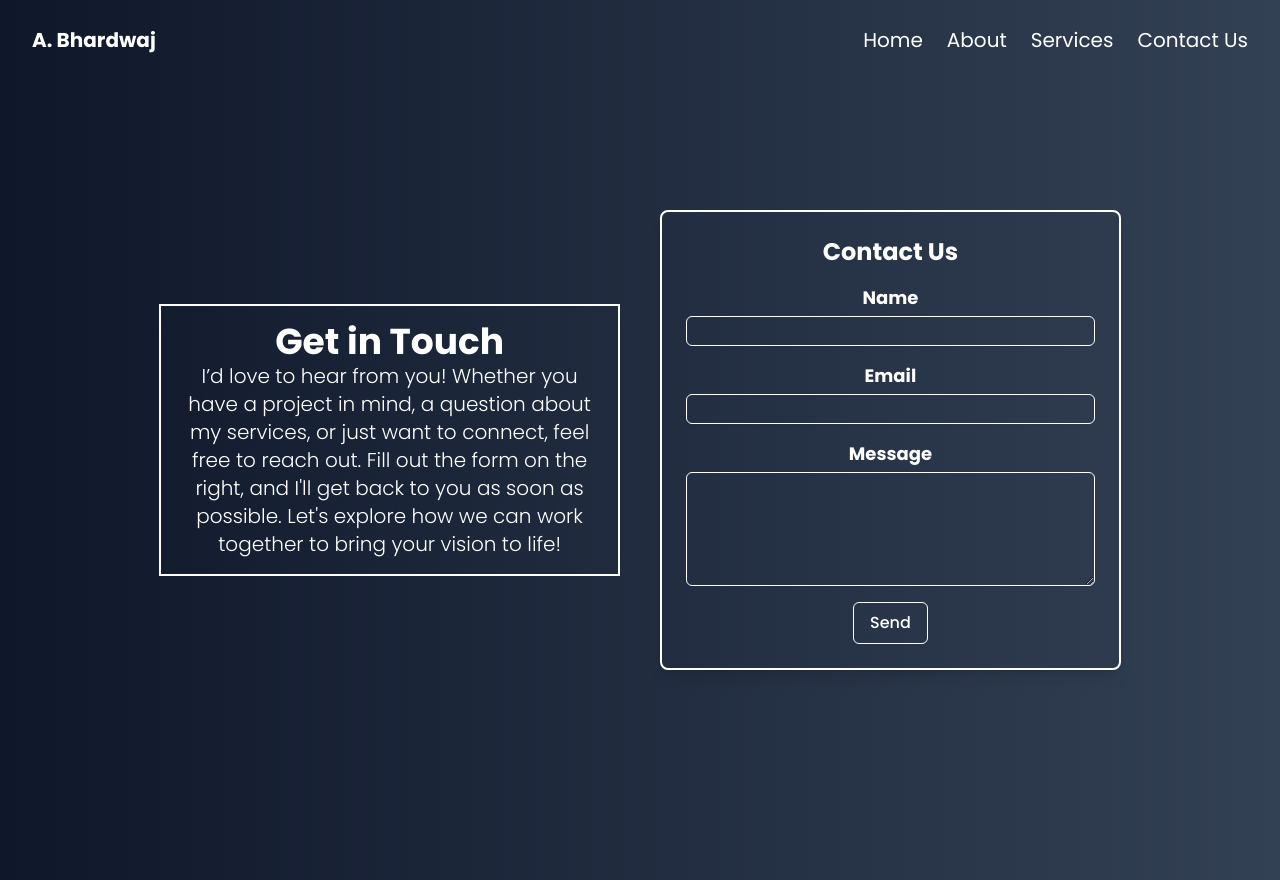
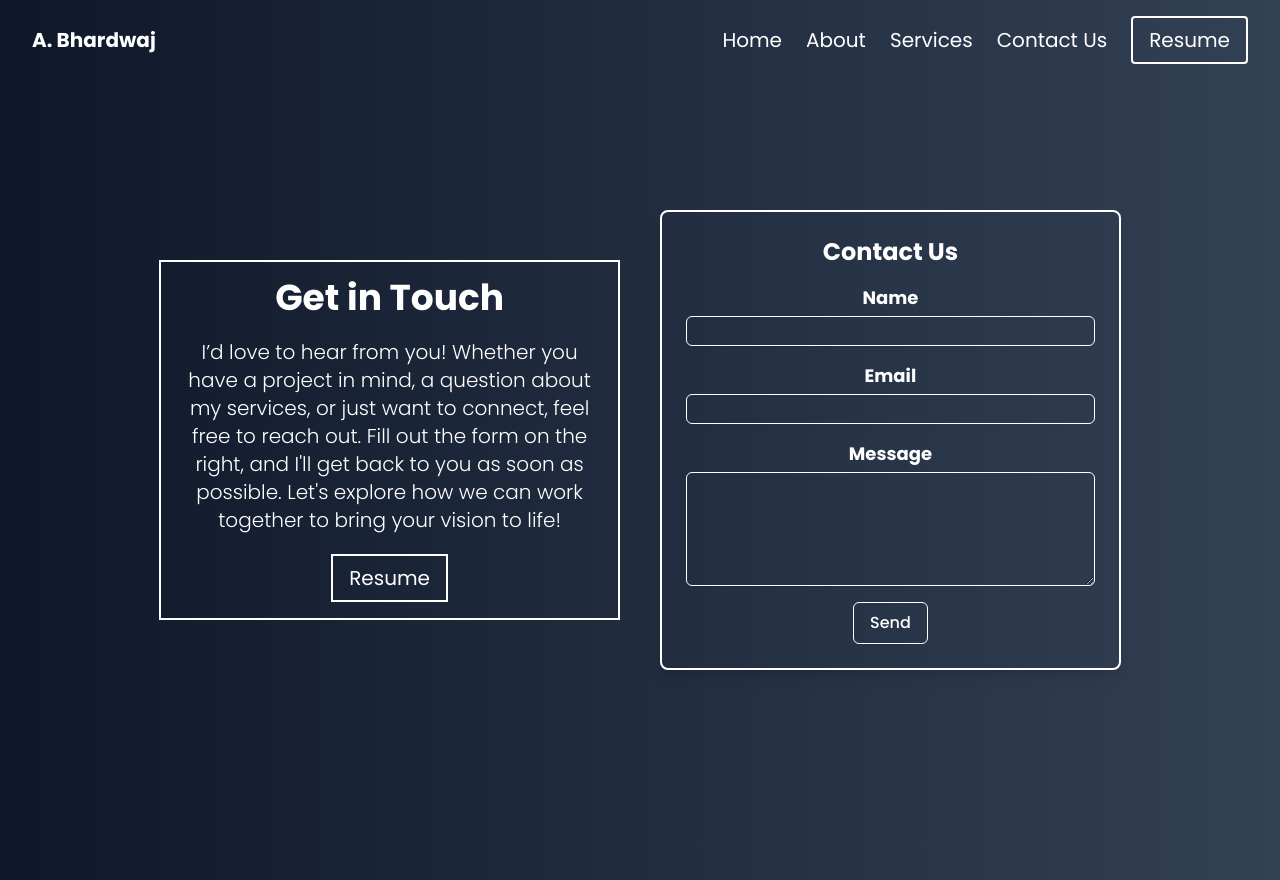
Before and after one commit to Avdheshbhardwajz/Portfolio, a React app: page /contact in a window 1280 px wide. Built offline with nearby package versions, Linux system fonts and the light colour scheme; the HTML template or start-up script is replaced by a standard one.

Commit message:
git added

```diff
--- a/src/Components/Navbar.jsx
+++ b/src/Components/Navbar.jsx
@@ -10,12 +10,12 @@ const Navbar = () => {
   };
 
   return (
-    <nav className="bg-gradient-to-r from-slate-900 to-slate-700 text-white w-full h-[10vh] p-4 text-xl z-10">
+    <nav className="bg-gradient-to-r from-slate-900 to-slate-700 text-white w-full h-[10vh] p-4 text-xl z-10 relative">
       <div className="container mx-auto px-4 py-3 flex justify-between items-center h-full">
         <div className="text-xl font-bold text-white font-poppins">
           <Link to="/">A. Bhardwaj</Link>
         </div>
-        <div className="hidden md:flex space-x-6 font-poppins">
+        <div className="hidden md:flex justify-center  items-center space-x-6 font-poppins">
           <Link to="/" className="text-white hover:text-blue-500">
             Home
           </Link>
@@ -28,8 +28,23 @@ const Navbar = () => {
           <Link to="/contact" className="text-white hover:text-blue-500">
             Contact Us
           </Link>
+          <a
+            target="_blank"
+            href="https://resume-builder-test-new.masaischool.com/resume/public?resumeId=66a38b7d6e6b499ee335b3ac"
+            download
+            className="text-white hover:text-blue-500 border-2 border-white px-4 py-2 rounded font-poppins"
+          >
+            Resume
+          </a>
         </div>
-        <div className="md:hidden">
+        <div className="md:hidden flex items-center">
+          <a
+            href="https://resume-builder-test-new.masaischool.com/resume/public?resumeId=66a38b7d6e6b499ee335b3ac" // Replace with the actual path to your resume
+            download
+            className="text-white hover:text-blue-500 border-2 border-white px-4 py-2 rounded font-poppins mr-4"
+          >
+            Resume
+          </a>
           <button
             onClick={toggleMenu}
             className="text-white focus:outline-none"
@@ -73,7 +88,7 @@ const Navbar = () => {
             animate={{ opacity: 1, y: 0 }}
             exit={{ opacity: 0, y: -20 }}
             transition={{ duration: 0.3 }}
-            className="fixed top-0 right-0 w-full h-full flex flex-col justify-center items-center bg-gradient-to-r  from-slate-900 to-slate-700 text-white z-10 md:hidden"
+            className="fixed top-0 left-0 w-full h-full flex flex-col justify-center items-center bg-gradient-to-r from-slate-900 to-slate-700 text-white z-10 md:hidden"
           >
             <button
               onClick={toggleMenu}
@@ -125,6 +140,13 @@ const Navbar = () => {
             >
               Contact Us
             </Link>
+            <a
+              href="https://resume-builder-test-new.masaischool.com/resume/public?resumeId=66a38b7d6e6b499ee335b3ac" // Replace with the actual path to your resume
+              download
+              className="text-white hover:text-blue-500 border-2 border-white px-4 py-2 rounded font-poppins mb-6"
+            >
+              Resume
+            </a>
           </motion.div>
         )}
       </AnimatePresence>
--- a/src/Pages/Contact.jsx
+++ b/src/Pages/Contact.jsx
@@ -6,7 +6,7 @@ const Contact = () => {
   return (
     <div className="min-h-[90vh] bg-gradient-to-r from-slate-900 to-slate-700 gap-10 p-[5%] text-white font-poppins flex flex-row justify-center w-[100%] items-center flex-wrap">
       <motion.div
-        className="border-2 border-white p-4 md:max-w-[40%] max-w-[80%] text-center"
+        className="border-2 border-white p-4 md:max-w-[40%] max-w-[80%] text-center flex-col flex gap-5 items-center"
         initial={{ opacity: 0, x: -50 }}
         animate={{ opacity: 1, x: 0 }}
         transition={{ duration: 0.8 }}
@@ -19,6 +19,13 @@ const Contact = () => {
           soon as possible. Let's explore how we can work together to bring your
           vision to life!
         </p>
+        <a
+          className="px-4 py-2 border-white border-2 font-poppins text-xl"
+          target="_blank"
+          href="https://resume-builder-test-new.masaischool.com/resume/public?resumeId=66a38b7d6e6b499ee335b3ac"
+        >
+          Resume
+        </a>
       </motion.div>
       <motion.div
         className="md:min-w-[40%] text-center min-w-[90%]"
```
